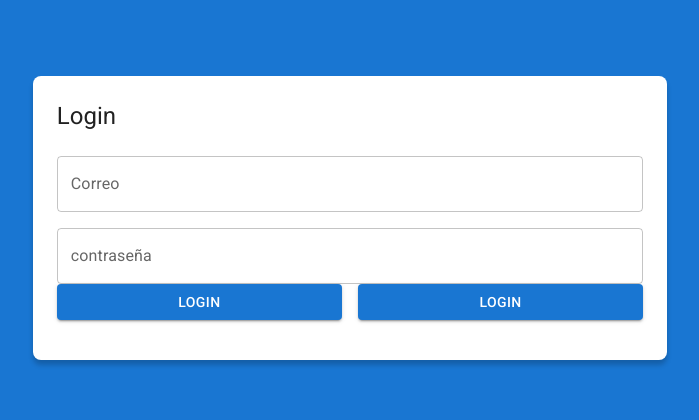
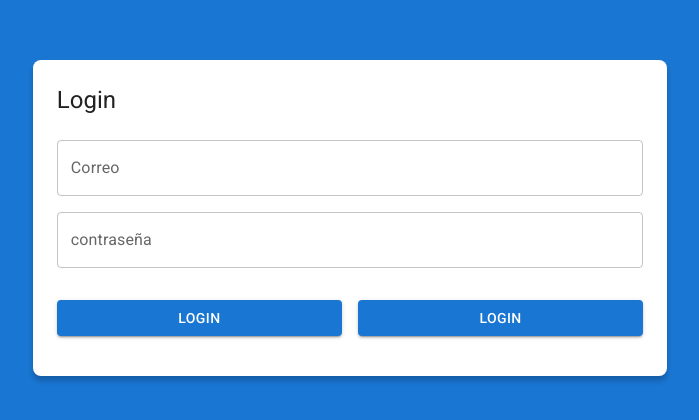
Before and after one commit to issyrivas17/Journal-app-vite, a React (Vite) app: page /auth/login in a window 1280 px wide. Shown: the part 182-602 px from the top of the page, without its empty margins (290-989 px from the left). Built offline with nearby package versions, Linux system fonts and the light colour scheme.

Commit message:
Se paso un mt:2 para que quedara la caja de texto espaciada con el login

```diff
--- a/src/auth/pages/LoginPage.jsx
+++ b/src/auth/pages/LoginPage.jsx
@@ -41,7 +41,7 @@ export const LoginPage = () => {
       />
     </Grid>
 
-    <Grid container spacing={2} sx={{mb:2}}>
+    <Grid container spacing={2} sx={{mb:2, mt:2}}>
       <Grid item xs={12} sm={6}>
       <Button variant="contained" fullWidth>
       Login
```
